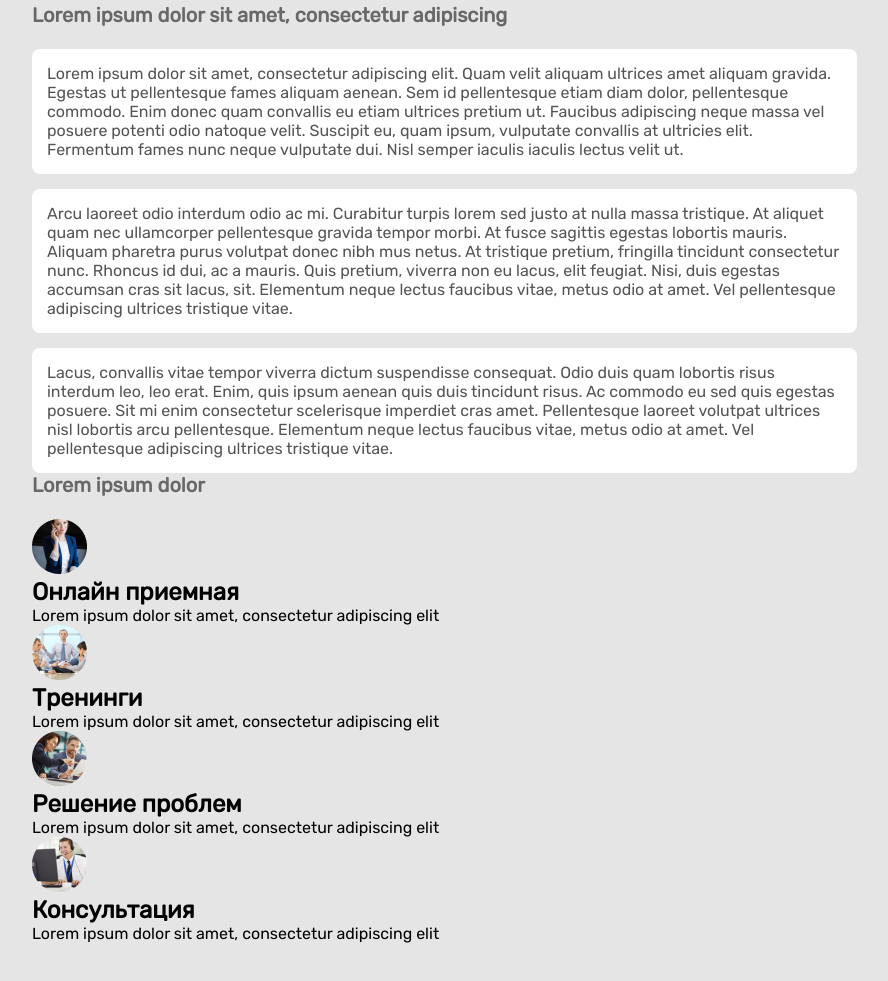
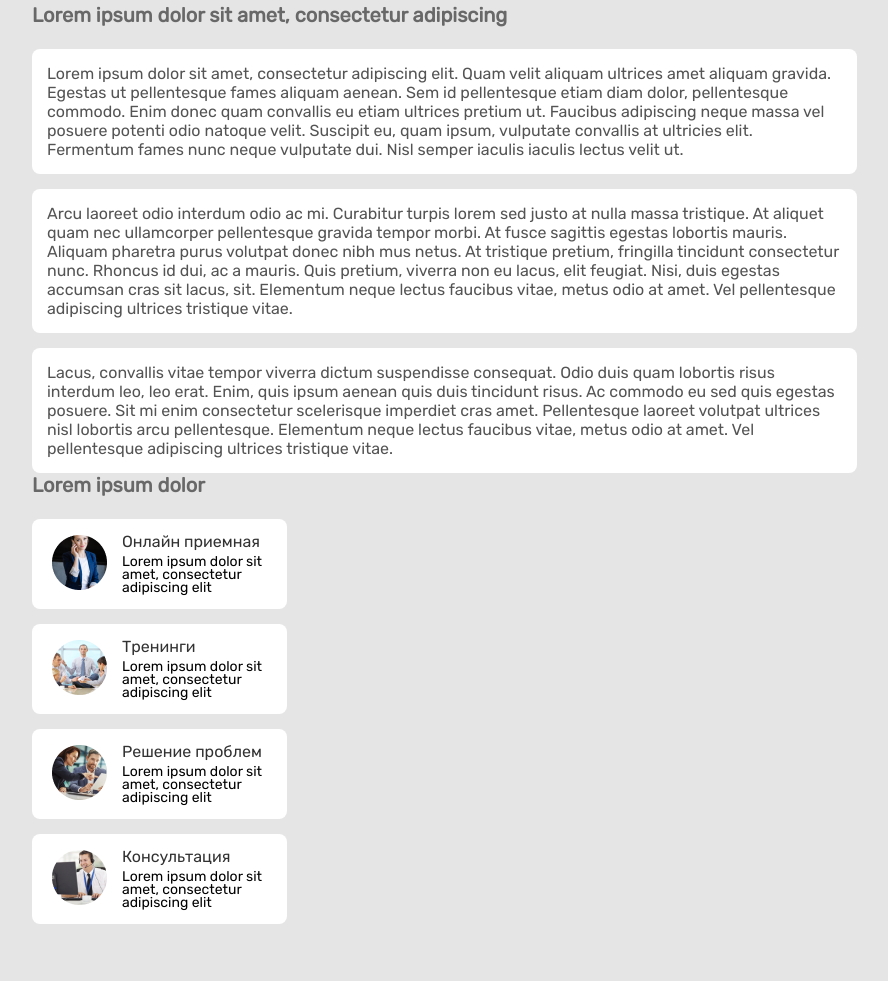
Before and after one commit to EgaDa/Blue, a plain HTML site: page index.html in a window 1280 px wide. Shown: the part 961-1942 px from the top of the page, without its empty margins (53-941 px from the left). Drawn offline with Linux system fonts and the light colour scheme.

Commit message:
services style

```diff
--- a/css/services.css
+++ b/css/services.css
@@ -36,3 +36,32 @@
     background: white;
     border-radius: 8px;
 }
+
+
+.services__card {
+    background: #FFFFFF;
+    border-radius: 8px;
+    display: flex;
+    align-items: center;
+    padding: 15px 20px;
+    gap: 15px;
+    width: 255px;
+    margin-bottom: 15px;
+}
+
+.desc__h {
+    font-family: 'Rubik', sans-serif;
+    font-size: 16px;
+    font-weight: 400;
+    line-height: 16px;
+    color: #323232;
+    margin-bottom: 5px;
+}
+
+.desc__p {
+    font-family: 'Rubik', sans-serif;
+    font-size: 14px;
+    font-weight: 300;
+    line-height: 13px;
+    color: #000000;
+}
```
